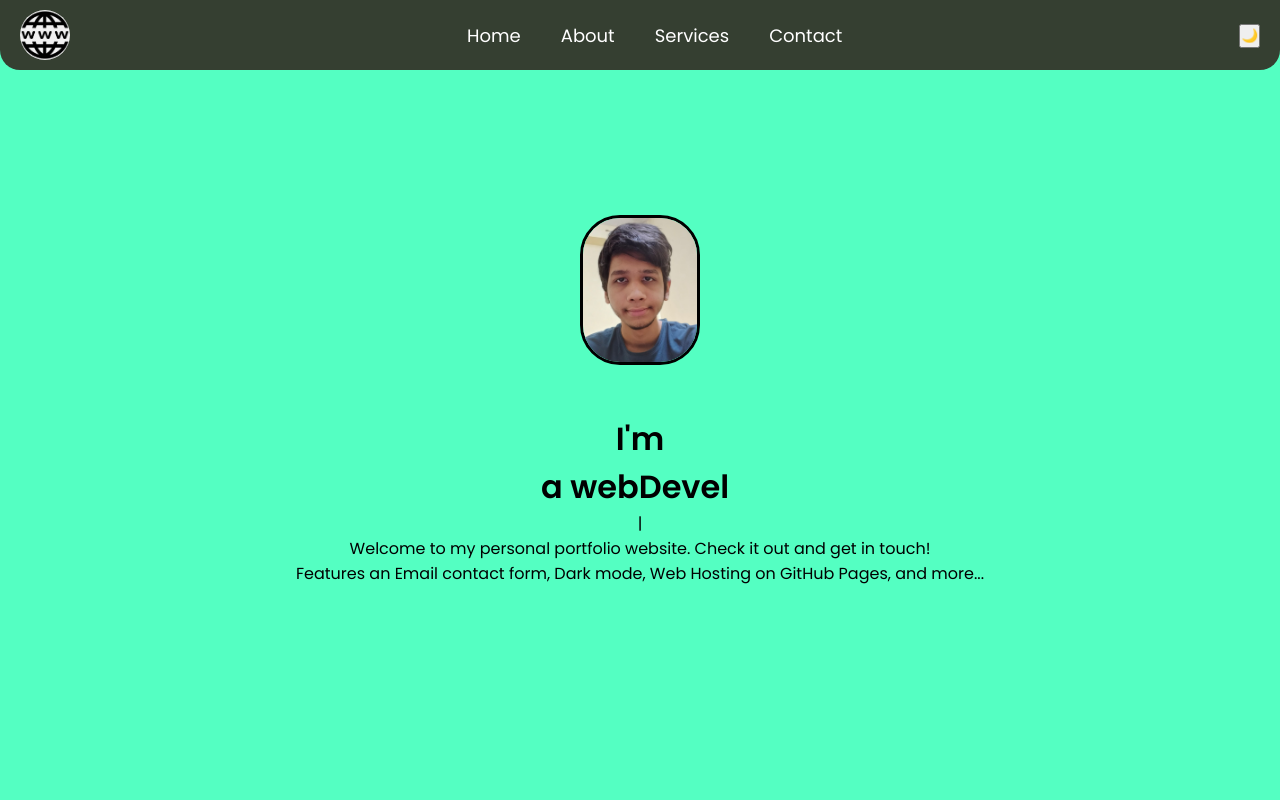
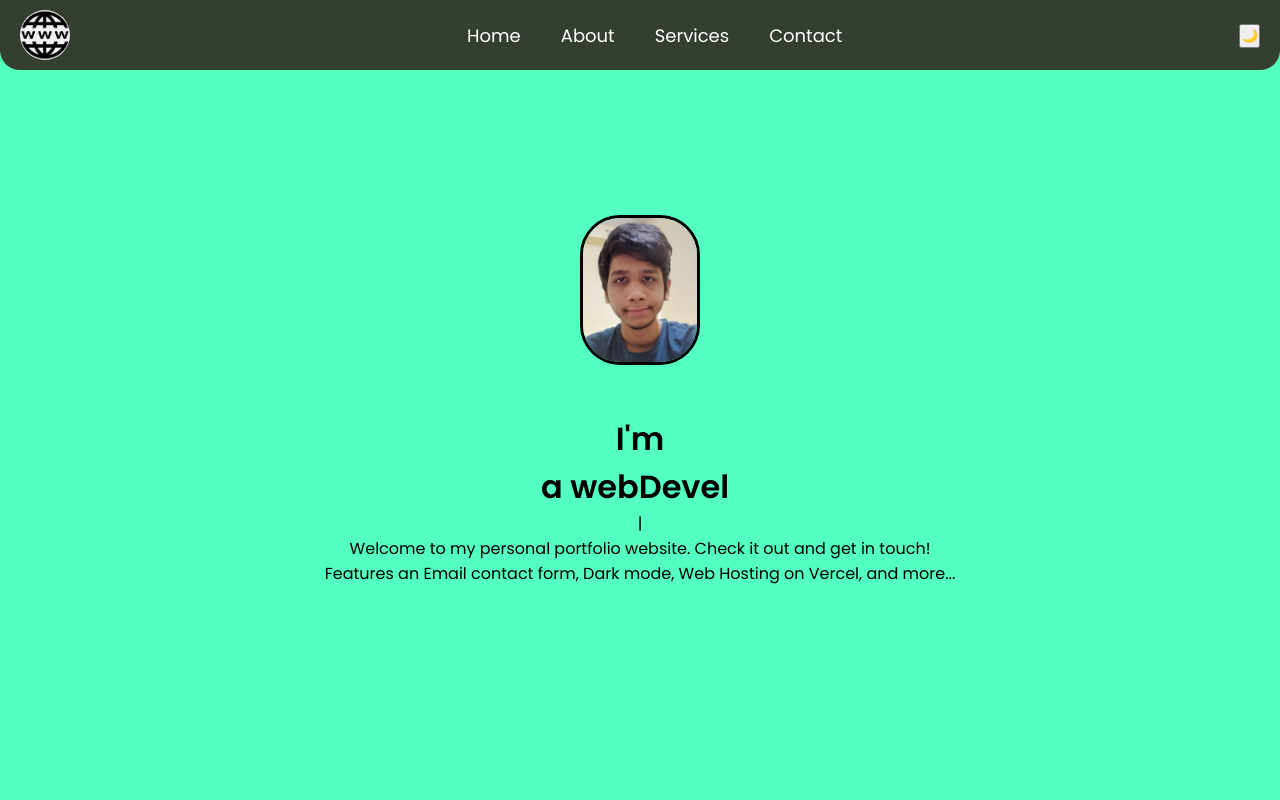
Before and after one commit to sanjitram/personal_portfolio, a React (Create React App) app: page / in a window 1280 px wide. Shown: the top 800 px of the page. Built offline with nearby package versions, Linux system fonts and the light colour scheme.

Commit message:
Update Home.jsx

```diff
--- a/src/components/home/Home.jsx
+++ b/src/components/home/Home.jsx
@@ -32,7 +32,7 @@ const Home = () => {
       </div>
       <h1 className="typing-element"></h1> {}
       <p>Welcome to my personal portfolio website. Check it out and get in touch!</p>
-      <p>Features an Email contact form, Dark mode, Web Hosting on GitHub Pages, and more...</p>
+      <p>Features an Email contact form, Dark mode, Web Hosting on Vercel, and more...</p>
     </div>
   );
 };
```
